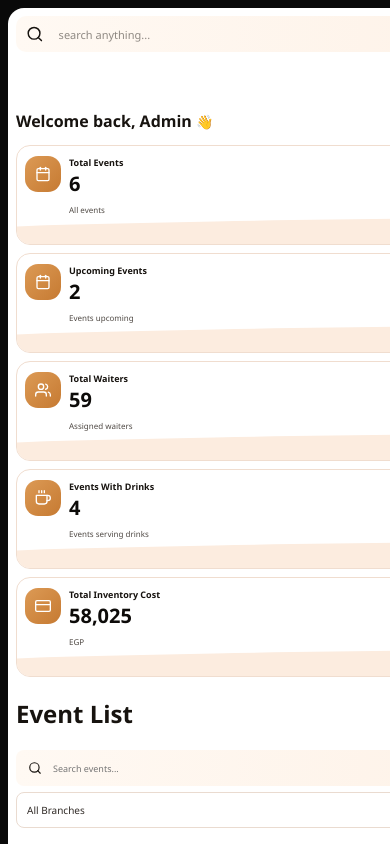
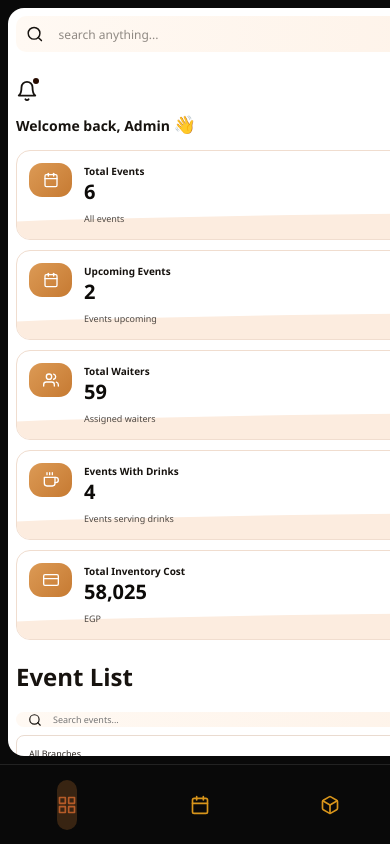
Before and after one commit to 12345nada/Bites-inventory, a React (Vite) app: page / in a window 390 px wide. Built offline with nearby package versions, Linux system fonts and the light colour scheme.

Commit message:
media query

```diff
--- a/src/styles/dashboard.css
+++ b/src/styles/dashboard.css
@@ -1311,70 +1311,52 @@ body {
   }
 }
 /* ===========================
-   MOBILE RESPONSIVE UPDATES
+   MOBILE BOTTOM SIDEBAR (Like bites design)
 =========================== */
 
 @media (max-width: 768px) {
-  /* Reset body overflow */
-  html,
-  body,
-  #root {
-    width: 100%;
-    height: 100%;
-    margin: 0;
-    overflow: auto;
-  }
-
-  body {
-    overflow-x: hidden;
-  }
-
-  /* Dashboard Layout */
   .dashboard-page {
-    width: 100vw;
-    height: auto;
-    min-height: 100vh;
     flex-direction: column;
-    overflow: visible;
-  }
-
-  /* Sidebar - Collapse to bottom or hamburger */
+  }
+
+  /* Move sidebar to bottom */
   .dashboard-sidebar {
     width: 100%;
-    min-width: 100%;
-    height: auto;
-    padding: 10px;
+    height: 70px;
+    min-height: 70px;
+    padding: 8px 0;
     flex-direction: row;
-    justify-content: space-between;
+    justify-content: space-around;
     align-items: center;
+    border-top: 1px solid rgba(255, 255, 255, 0.1);
+    order: 3;
     overflow-x: auto;
-    background: #090909;
-    order: 2;
+    overflow-y: hidden;
   }
 
   .sidebar-top {
     flex-direction: row;
     align-items: center;
-    gap: 15px;
+    justify-content: space-around;
     flex: 1;
     min-height: auto;
+    padding: 0;
     overflow-x: auto;
     overflow-y: hidden;
+    width: 100%;
   }
 
   .dashboard-logo {
-    height: auto;
-    min-height: auto;
-    padding-left: 10px;
-    font-size: 28px;
-    flex-shrink: 0;
+    display: none;
   }
 
   .sidebar-nav {
     flex: 1;
-    overflow-x: auto;
-    overflow-y: hidden;
     padding: 0;
+    overflow: visible;
+    display: flex;
+    justify-content: space-around;
+    align-items: center;
   }
 
   .dashboard-menu {
@@ -1382,22 +1364,50 @@ body {
     gap: 0;
     padding: 0;
     min-height: auto;
+    justify-content: space-around;
+    width: 100%;
   }
 
   .dashboard-menu li {
-    height: 40px;
-    min-height: 40px;
-    padding: 0 15px;
+    height: 50px;
+    min-height: 50px;
+    padding: 0;
+    width: auto;
+    flex: 1;
+    display: flex;
+    flex-direction: column;
+    align-items: center;
+    justify-content: center;
+    gap: 4px;
+    border-radius: 10px;
+    margin: 0 4px;
+    transition: all 0.3s ease;
+  }
+
+  .dashboard-menu li:hover {
+    background: rgba(200, 120, 49, 0.15);
+  }
+
+  .dashboard-menu-text {
     white-space: nowrap;
-    flex-shrink: 0;
+    display: none;
+  }
+
+  .dashboard-menu-icon {
+    width: auto;
+    min-width: auto;
+    font-size: 20px;
   }
 
   .dashboard-menu li.active {
-    height: 40px;
-    min-height: 40px;
-    margin: 0;
-    border-radius: 20px;
     width: auto;
+    height: 50px;
+    min-height: 50px;
+    margin: 0 4px;
+    padding: 0;
+    background: rgba(200, 120, 49, 0.25);
+    border-radius: 10px;
+    color: #c87831;
   }
 
   .dashboard-menu li.active::before,
@@ -1405,65 +1415,43 @@ body {
     display: none;
   }
 
+  /* Hide user section */
   .dashboard-user {
-    width: auto;
-    height: 40px;
-    min-height: 40px;
-    margin: 0;
-    padding: 0 10px;
-    flex-shrink: 0;
-    order: 3;
-  }
-
-  .dashboard-avatar {
-    width: 35px;
-    height: 35px;
-    min-width: 35px;
-  }
-
-  .dashboard-user-info,
-  .user-arrow {
     display: none;
   }
 
-  /* Main Content */
+  /* Main content */
   .dashboard-main {
     width: 100%;
     height: auto;
-    min-height: calc(100vh - 140px);
+    min-height: calc(100vh - 200px);
     margin: 10px;
     padding: 12px;
     border-radius: 16px;
     order: 1;
-  }
-
-  /* Top Bar */
+    overflow-y: auto;
+  }
+
+  /* Top bar adjustments */
   .dashboard-topbar {
     flex-direction: column;
     gap: 12px;
     height: auto;
-    margin-bottom: 12px;
   }
 
   .dashboard-search {
     width: 100%;
     max-width: 100%;
-    min-width: 100%;
     height: 40px;
-    padding: 0 12px;
-  }
-
-  .dashboard-search input {
-    font-size: 11px;
+    margin-bottom: 8px;
   }
 
   .dashboard-topbar-actions {
     width: 100%;
-    gap: 12px;
-    justify-content: flex-end;
-  }
-
-  /* Stats Grid */
+    justify-content: space-between;
+  }
+
+  /* Stats - 2 columns on mobile */
   .dashboard-stats {
     grid-template-columns: repeat(2, 1fr);
     gap: 10px;
@@ -1471,123 +1459,57 @@ body {
   }
 
   .stat-card {
-    height: 110px;
-    padding: 12px 10px;
+    height: auto;
+    min-height: 100px;
+    padding: 12px;
+  }
+
+  .stat-content h2 {
+    font-size: 22px;
+  }
+
+  /* Welcome text */
+  .dashboard-welcome {
+    font-size: 16px;
+    font-weight: 600;
+  }
+
+  /* Event filters - responsive */
+  .dashboard-event-filters {
+    flex-direction: row;
+    flex-wrap: wrap;
     gap: 8px;
   }
 
-  .stat-icon {
-    width: 40px;
-    height: 40px;
-    min-width: 40px;
-    font-size: 18px;
-  }
-
-  .stat-content h2 {
-    font-size: 24px;
-  }
-
-  .stat-content h4 {
-    font-size: 10px;
-  }
-
-  .stat-content p {
-    font-size: 8px;
-  }
-
-  /* Event Filters */
-  .dashboard-event-filters {
-    flex-direction: column;
-    width: 100%;
-    gap: 8px;
-  }
-
   .dashboard-event-search {
-    width: 100%;
-    height: 38px;
+    flex: 1;
+    min-width: 150px;
+    height: 36px;
   }
 
   .dashboard-branch-filter {
-    width: 100%;
-    height: 38px;
-  }
-
-  .dashboard-branch-filter select {
-    padding: 0 30px 0 10px;
-    font-size: 10px;
+    width: 120px;
+    height: 36px;
   }
 
   .dashboard-list-button {
-    width: 40px;
-    height: 38px;
-  }
-
-  /* Table Wrapper */
-  .dashboard-table-wrapper {
-    overflow-x: auto;
-    -webkit-overflow-scrolling: touch;
-  }
-
+    width: 36px;
+    height: 36px;
+  }
+
+  /* Table styling */
   .table-card table {
     min-width: 600px;
-    table-layout: auto;
   }
 
   .table-card th,
   .table-card td {
     padding: 8px 6px;
     font-size: 7px;
-    white-space: nowrap;
-  }
-
-  .table-card th:nth-child(1),
-  .table-card td:nth-child(1) {
-    width: 4%;
-  }
-
-  .table-card th:nth-child(2),
-  .table-card td:nth-child(2) {
-    width: 16%;
-  }
-
-  .table-card th:nth-child(3),
-  .table-card td:nth-child(3) {
-    width: 14%;
-  }
-
-  .table-card th:nth-child(4),
-  .table-card td:nth-child(4) {
-    width: 14%;
-  }
-
-  .table-card th:nth-child(5),
-  .table-card td:nth-child(5) {
-    width: 16%;
-  }
-
-  .table-card th:nth-child(6),
-  .table-card td:nth-child(6) {
-    width: 10%;
-  }
-
-  .table-card th:nth-child(7),
-  .table-card td:nth-child(7) {
-    width: 12%;
-  }
-
-  .table-card th:nth-child(8),
-  .table-card td:nth-child(8) {
-    width: 14%;
-  }
-
-  .table-card th:nth-child(9),
-  .table-card td:nth-child(9) {
-    width: 14%;
-  }
-
-  .table-card input[type="checkbox"] {
-    width: 12px;
-    height: 12px;
+  }
+
+  .dashboard-event-type {
+    gap: 6px;
   }
 
   .dashboard-event-icon {
@@ -1597,227 +1519,112 @@ body {
     font-size: 12px;
   }
 
-  .dashboard-event-status {
-    padding: 4px 6px;
-    font-size: 6px;
+  /* Charts - single column */
+  .dashboard-charts {
+    grid-template-columns: 1fr;
+    gap: 12px;
+  }
+
+  .chart-card {
+    height: 240px;
   }
 
   /* Pagination */
   .dashboard-table-pagination {
-    flex-direction: column;
-    min-height: 50px;
-    gap: 8px;
-    padding: 10px;
-  }
-
-  .dashboard-table-pagination p {
-    font-size: 7px;
-    text-align: center;
-    width: 100%;
-  }
-
-  .dashboard-table-pagination div {
-    width: 100%;
-    justify-content: center;
-  }
-
-  .dashboard-table-pagination button {
-    min-width: 26px;
-    height: 26px;
-    font-size: 7px;
-    padding: 0 5px;
-  }
-
-  /* Charts */
-  .dashboard-charts {
-    grid-template-columns: 1fr;
-    gap: 10px;
-  }
-
-  .chart-card {
-    height: 250px;
-    padding: 10px;
-  }
-
-  .chart-card-header {
-    height: 28px;
-    margin-bottom: 8px;
-  }
-
-  .chart-card-header h3 {
-    font-size: 12px;
-  }
-
-  .donut-card-body {
-    grid-template-columns: 1fr;
-    align-items: flex-start;
-    gap: 10px;
-  }
-
-  .donut-wrapper {
-    height: 150px;
-  }
-
-  .dashboard-chart-legend {
-    gap: 8px;
-  }
-
-  .legend-row {
-    font-size: 7px;
-  }
-
-  .branch-chart-wrapper {
-    height: calc(100% - 28px);
-  }
-
-  /* Notification Dropdown */
-  .dashboard-notification-dropdown {
-    width: 280px;
-    right: -50px;
-  }
-
-  /* Scrollbar */
-  .dashboard-main::-webkit-scrollbar {
-    width: 4px;
+    flex-direction: row;
+    justify-content: space-between;
+    padding: 8px 12px;
   }
 }
 
 /* ===========================
-   EXTRA SMALL DEVICES
+   EXTRA SMALL MOBILE
 =========================== */
 
 @media (max-width: 480px) {
+  .dashboard-sidebar {
+    height: 80px;
+  }
+
+  .dashboard-menu li {
+    margin: 0 2px;
+    flex: 0 1 auto;
+  }
+
   .dashboard-main {
-    min-height: calc(100vh - 130px);
+    min-height: calc(100vh - 200px);
     padding: 8px;
     margin: 8px;
   }
 
-  .dashboard-topbar {
-    gap: 10px;
+  .dashboard-stats {
+    grid-template-columns: 1fr;
+  }
+
+  .stat-card {
+    min-height: 90px;
+  }
+
+  .stat-icon {
+    width: 34px;
+    height: 34px;
+    font-size: 16px;
+  }
+
+  .stat-content h2 {
+    font-size: 20px;
   }
 
   .dashboard-search {
     height: 36px;
     padding: 0 10px;
-    font-size: 10px;
-  }
-
-  .dashboard-stats {
-    grid-template-columns: 1fr;
-    gap: 8px;
-  }
-
-  .stat-card {
-    height: 100px;
-    padding: 10px 8px;
-  }
-
-  .stat-icon {
-    width: 36px;
-    height: 36px;
-    min-width: 36px;
-    font-size: 16px;
-  }
-
-  .stat-content h2 {
-    font-size: 20px;
-  }
-
-  .stat-content h4 {
-    font-size: 9px;
+  }
+
+  .dashboard-topbar-actions {
+    gap: 12px;
   }
 
   .dashboard-event-filters {
-    gap: 6px;
-  }
-
-  .dashboard-event-search {
-    height: 36px;
-    font-size: 8px;
-  }
-
+    flex-direction: column;
+  }
+
+  .dashboard-event-search,
   .dashboard-branch-filter {
-    height: 36px;
-  }
-
-  .dashboard-welcome {
-    font-size: 16px;
-  }
-
-  .dashboard-welcome span {
-    font-size: 14px;
+    width: 100%;
   }
 
   .table-card th,
   .table-card td {
+    font-size: 6px;
     padding: 6px 4px;
-    font-size: 6px;
-  }
-
-  .table-card table {
-    min-width: 500px;
-  }
-
-  .dashboard-notification-dropdown {
-    width: 250px;
-    right: -30px;
-  }
-
-  .dashboard-notification-item {
-    padding: 10px 12px;
-  }
-
-  .dashboard-notification-item strong {
-    font-size: 10px;
-  }
-
-  .dashboard-notification-item p {
-    font-size: 9px;
-  }
-
-  .dashboard-event-icon {
-    width: 26px;
-    height: 26px;
-    min-width: 26px;
-    font-size: 11px;
-  }
-
-  .chart-card {
-    height: 220px;
-    padding: 8px;
+  }
+
+  .dashboard-welcome {
+    font-size: 14px;
   }
 }
 
 /* ===========================
-   TABLET DEVICES (768px - 1024px)
+   HIDE SCROLLBAR
 =========================== */
 
-@media (min-width: 769px) and (max-width: 1024px) {
-  .dashboard-sidebar {
-    width: 180px;
-    min-width: 180px;
-  }
-
-  .dashboard-logo {
-    font-size: 32px;
-    padding-left: 20px;
-  }
-
-  .dashboard-main {
-    padding: 14px 18px;
-  }
-
-  .dashboard-stats {
-    grid-template-columns: repeat(3, minmax(0, 1fr));
-  }
-
-  .dashboard-search {
-    width: 55%;
-    min-width: 300px;
-  }
-
-  .chart-card {
-    height: 260px;
-  }
-}
+.sidebar-nav::-webkit-scrollbar {
+  display: none;
+}
+
+.sidebar-nav {
+  scrollbar-width: none;
+}
+
+.dashboard-main::-webkit-scrollbar {
+  width: 4px;
+}
+
+.dashboard-main::-webkit-scrollbar-track {
+  background: transparent;
+}
+
+.dashboard-main::-webkit-scrollbar-thumb {
+  background: #d9cec5;
+  border-radius: 2px;
+}
```
